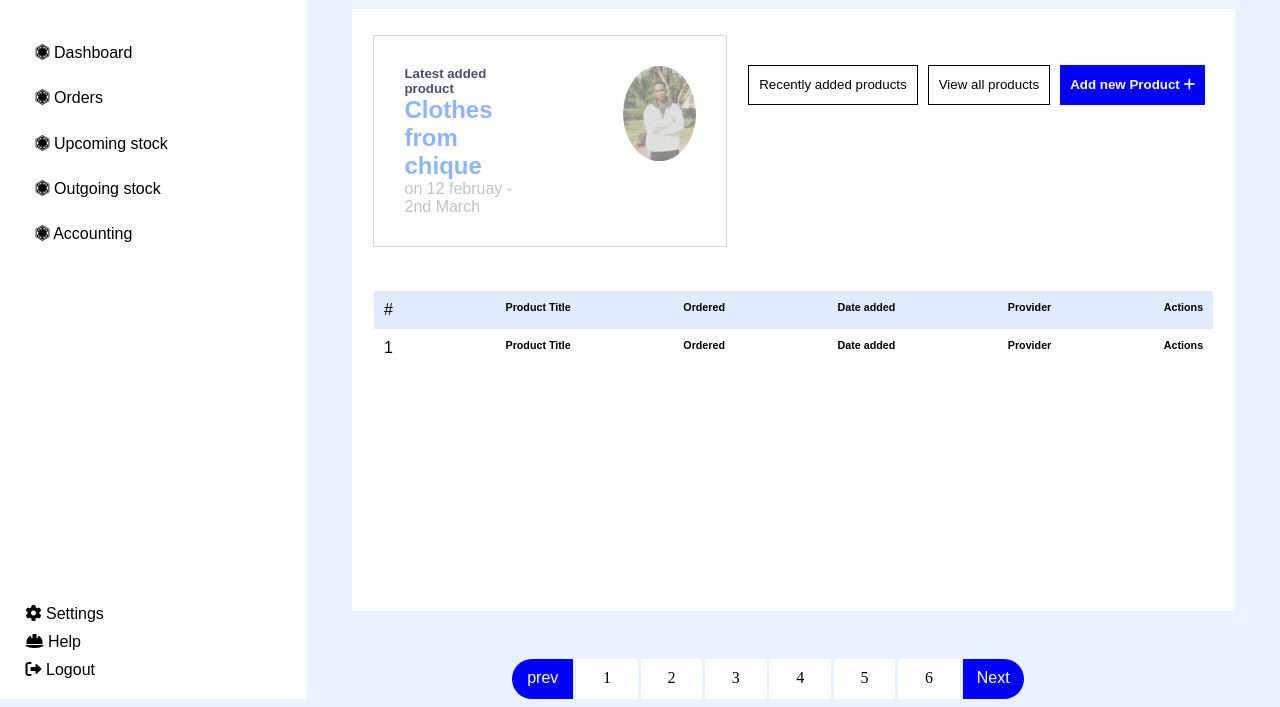
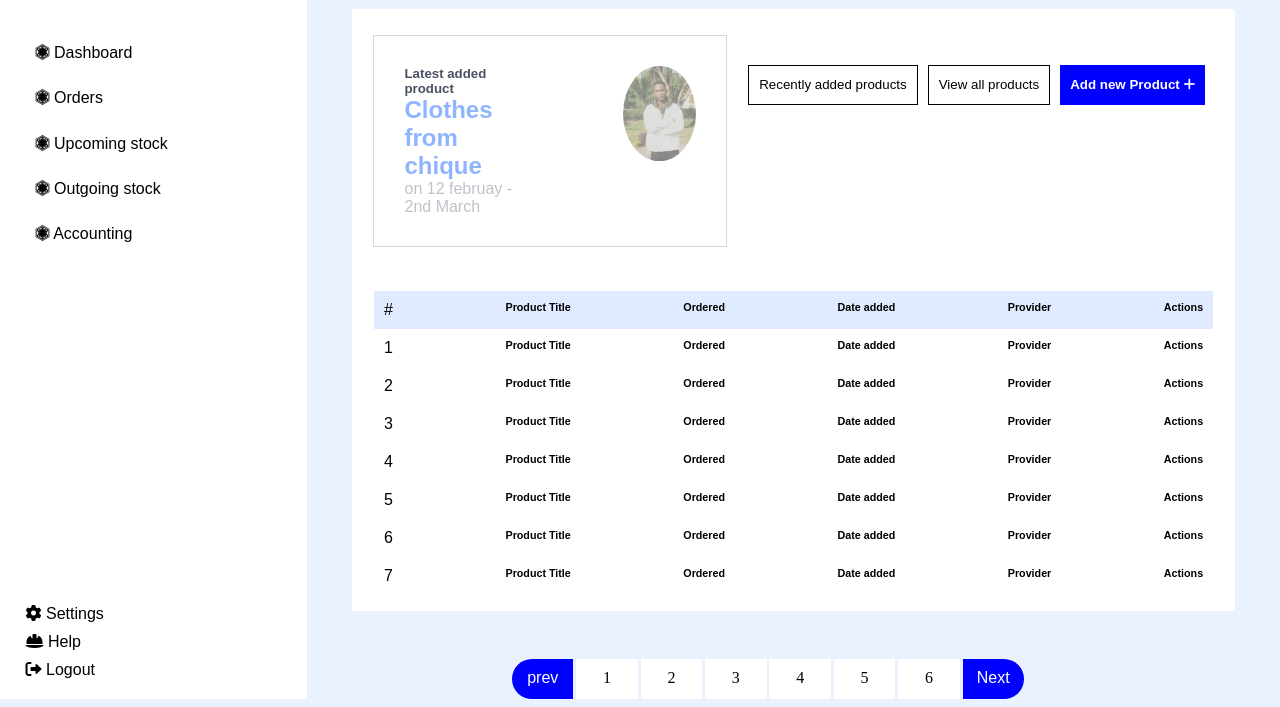
Before and after one commit to valens200/sock-ManagementApp, a PHP site: page /dashboard.php in a window 1280 px wide. Shown: the part 93-800 px from the top of the page. Run offline with PHP 8.4, Linux system fonts and the light colour scheme; some libraries are stand-ins or nearby versions.

Commit message:
thecoder

```diff
--- a/frontEnd/pages/dashboard.php
+++ b/frontEnd/pages/dashboard.php
@@ -105,6 +105,126 @@
                           <h6>Actions</h6>
                         </div>
                       </div>
+                      <div class="row1 row1">
+                        <div>
+                          <p>2</p>
+                        </div>
+                        <div>
+                          <h6>Product Title</h6>
+                        </div>
+                        <div>
+                          <h6>Ordered</h6>
+                        </div>
+                        <div>
+                          <h6>Date added</h6>
+                        </div>
+                        <div>
+                          <h6>Provider</h6>
+                        </div>
+                        <div>
+                          <h6>Actions</h6>
+                        </div>
+                      </div>
+                      <div class="row1 row1">
+                        <div>
+                          <p>3</p>
+                        </div>
+                        <div>
+                          <h6>Product Title</h6>
+                        </div>
+                        <div>
+                          <h6>Ordered</h6>
+                        </div>
+                        <div>
+                          <h6>Date added</h6>
+                        </div>
+                        <div>
+                          <h6>Provider</h6>
+                        </div>
+                        <div>
+                          <h6>Actions</h6>
+                        </div>
+                      </div>
+                      <div class="row1 row1">
+                        <div>
+                          <p>4</p>
+                        </div>
+                        <div>
+                          <h6>Product Title</h6>
+                        </div>
+                        <div>
+                          <h6>Ordered</h6>
+                        </div>
+                        <div>
+                          <h6>Date added</h6>
+                        </div>
+                        <div>
+                          <h6>Provider</h6>
+                        </div>
+                        <div>
+                          <h6>Actions</h6>
+                        </div>
+                      </div>
+                      <div class="row1 row1">
+                        <div>
+                          <p>5</p>
+                        </div>
+                        <div>
+                          <h6>Product Title</h6>
+                        </div>
+                        <div>
+                          <h6>Ordered</h6>
+                        </div>
+                        <div>
+                          <h6>Date added</h6>
+                        </div>
+                        <div>
+                          <h6>Provider</h6>
+                        </div>
+                        <div>
+                          <h6>Actions</h6>
+                        </div>
+                      </div>
+                      <div class="row1 row1">
+                        <div>
+                          <p>6</p>
+                        </div>
+                        <div>
+                          <h6>Product Title</h6>
+                        </div>
+                        <div>
+                          <h6>Ordered</h6>
+                        </div>
+                        <div>
+                          <h6>Date added</h6>
+                        </div>
+                        <div>
+                          <h6>Provider</h6>
+                        </div>
+                        <div>
+                          <h6>Actions</h6>
+                        </div>
+                      </div>
+                      <div class="row1 row1">
+                        <div>
+                          <p>7  </p>
+                        </div>
+                        <div>
+                          <h6>Product Title</h6>
+                        </div>
+                        <div>
+                          <h6>Ordered</h6>
+                        </div>
+                        <div>
+                          <h6>Date added</h6>
+                        </div>
+                        <div>
+                          <h6>Provider</h6>
+                        </div>
+                        <div>
+                          <h6>Actions</h6>
+                        </div>
+                      </div>
 
 
                 </div>
--- a/frontEnd/pages/login.html
+++ b/frontEnd/pages/login.html
@@ -17,7 +17,7 @@
             <p>Login your account using given credentials by you!</p>
            </div>
            <div class="row">
-            <input type="text">
+            <input placeholder="Enter email" type="text">
            </div>
            <div class="row">
             <input type="password" placeholder="Password">
--- a/frontEnd/styles/dash.css
+++ b/frontEnd/styles/dash.css
@@ -26,6 +26,9 @@ body{
 a{
     text-decoration: none;
     color: red !important;
+}
+input {
+    padding: 22px;
 }
 input::placeholder{
     padding-left:20px;
```
